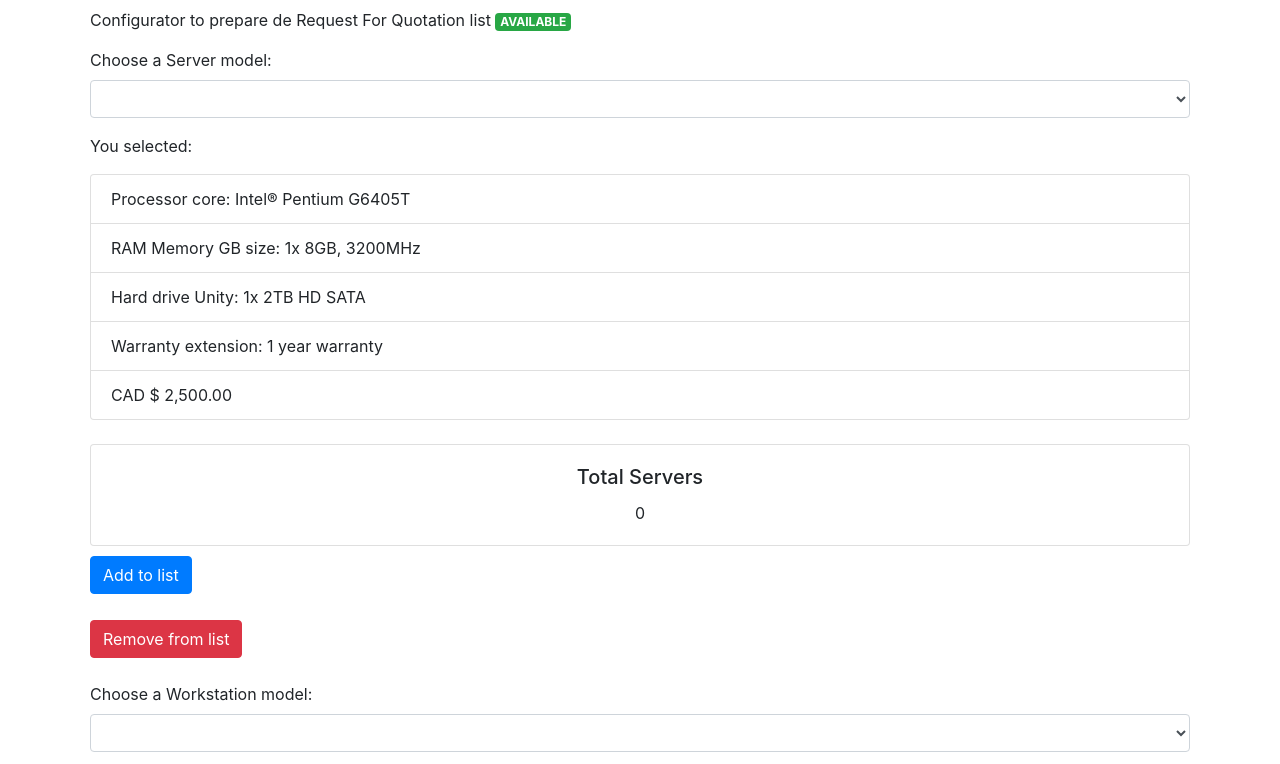
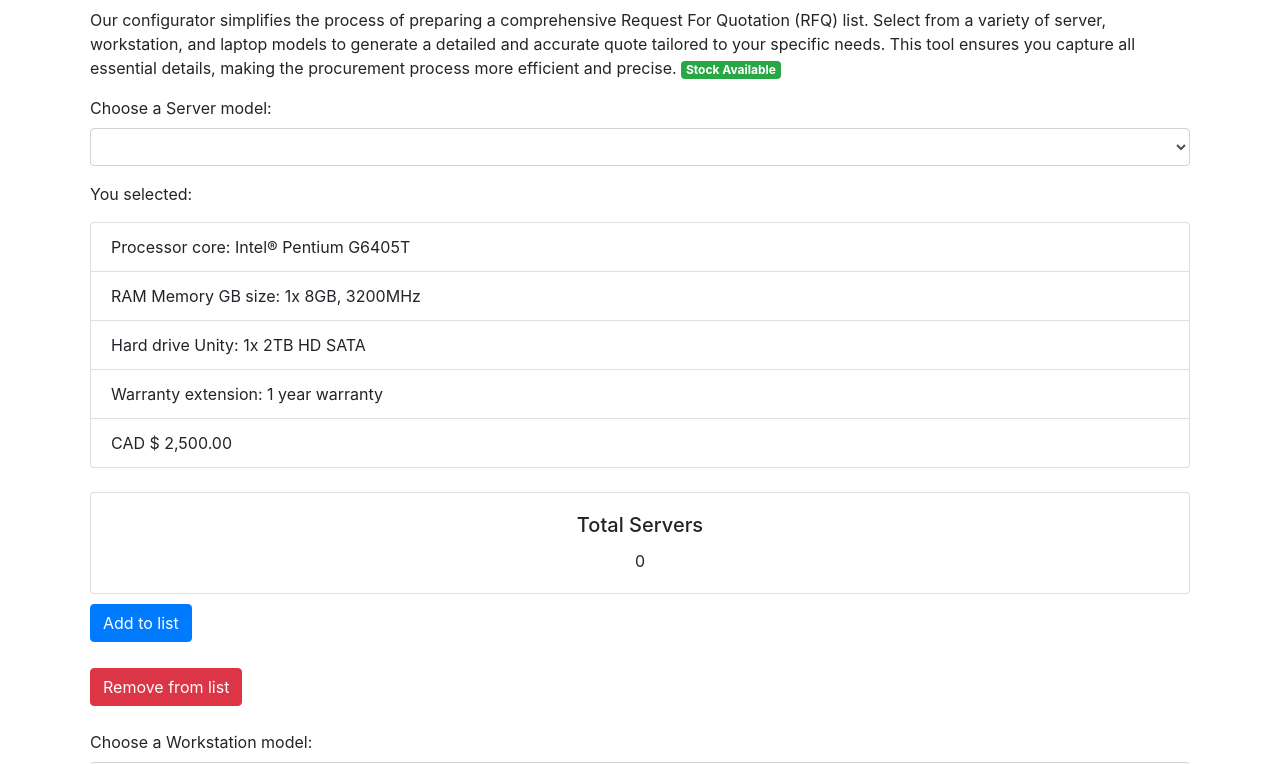
Before and after one commit to Rodolfowolf/Microproject2, a plain HTML site: page index.html in a window 1280 px wide. Shown: the part 108-872 px from the top of the page. Drawn offline with nearby package versions, Linux system fonts and the light colour scheme.

Commit message:
Change the app description

```diff
--- a/index.html
+++ b/index.html
@@ -18,9 +18,9 @@
 <body>
     <main id="app" class="container main-content">
         <h1 class="my-4">{{ title }}</h1>
-        <p>{{ mainPara }}
-            <span v-if="salesAvailable" class="badge badge-success">AVAILABLE</span>
-            <span v-else class="badge badge-danger">NOT AVAILABLE</span>
+        <p>{{ mainDescription }}
+            <span v-if="salesAvailable" class="badge badge-success">Stock Available</span>
+            <span v-else class="badge badge-danger">Stock Not Available</span>
         </p>
 
         <div v-if="salesAvailable" class="mb-4">
--- a/js/main.js
+++ b/js/main.js
@@ -6,7 +6,7 @@ const app = Vue.createApp({
     data(){
         return{
             title: "RFQ - Request For Quotation List",
-            mainPara: "Configurator to prepare de Request For Quotation list",
+            mainDescription: "Our configurator simplifies the process of preparing a comprehensive Request For Quotation (RFQ) list. Select from a variety of server, workstation, and laptop models to generate a detailed and accurate quote tailored to your specific needs. This tool ensures you capture all essential details, making the procurement process more efficient and precise.",
             salesAvailable: true,
             inventoryserver: 5,
             inventoryworkstation: 10,
```
